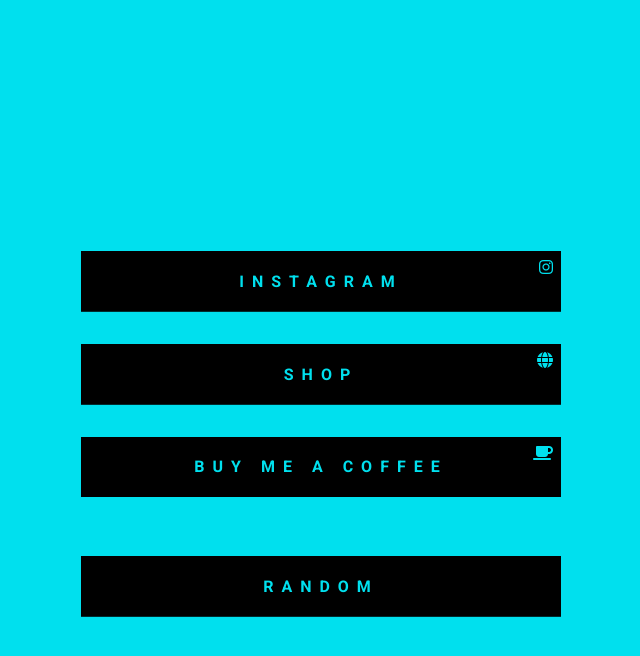
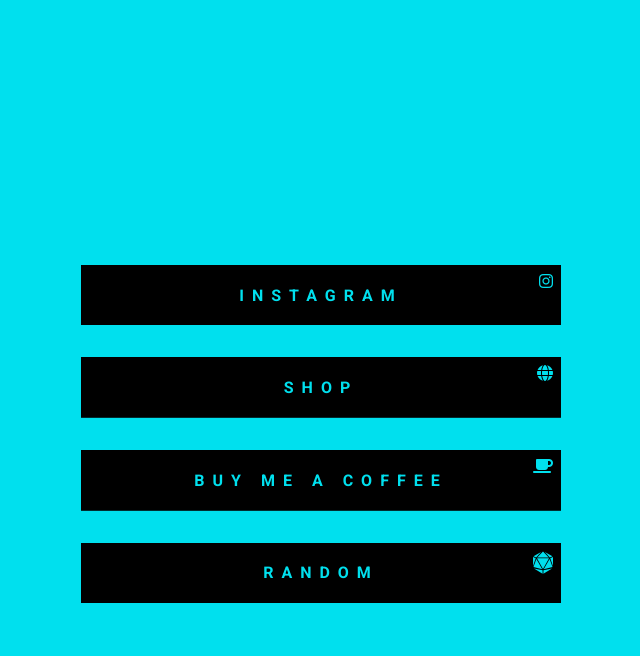
Before and after one commit to Maghil/Maghil.github.io, a Jekyll site: the page built from links.md, in a window 1280 px wide. Shown: the top 656 px of the page, without its empty margins (319-959 px from the left). Built offline with Jekyll 4.4.1, drawn with Linux system fonts in a browser that asks for light colours; nearby versions of some CDN libraries.

Commit message:
remove . from svg

```diff
--- a/assets/css/links.css
+++ b/assets/css/links.css
@@ -172,7 +172,7 @@ a.button:active{
 
 /* Icons */
 
-.fab, .fas, .svg{
+.fab, .fas, svg{
     color: var(--button-font-color);
     position: absolute;
     margin-top:0.5em;
```
